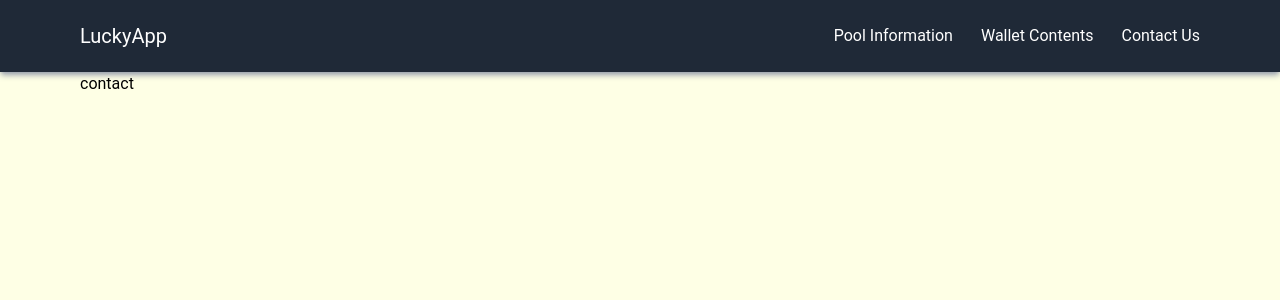
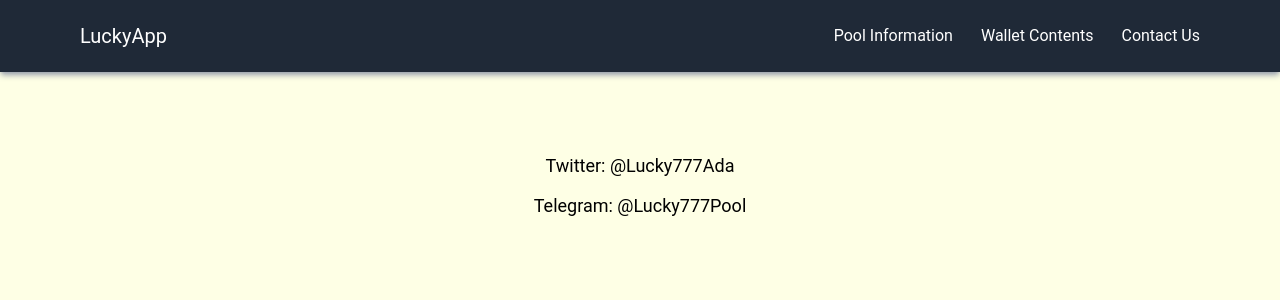
Before and after one commit to shahbazpro2/lucky, a React (Create React App) app: page /contact in a window 1280 px wide. Shown: the top 300 px of the page. Built offline with nearby package versions, Linux system fonts and the light colour scheme.

Commit message:
Add contact content

```diff
--- a/src/components/pages/contact/Contact.js
+++ b/src/components/pages/contact/Contact.js
@@ -2,8 +2,9 @@ import React from 'react'
 
 const Contact = () => {
     return (
-        <div>
-            contact
+        <div className="mt-20 text-center space-y-3">
+            <div className="text-lg">Twitter: @Lucky777Ada</div>
+            <div className="text-lg">Telegram: @Lucky777Pool</div>
         </div>
     )
 }
```
